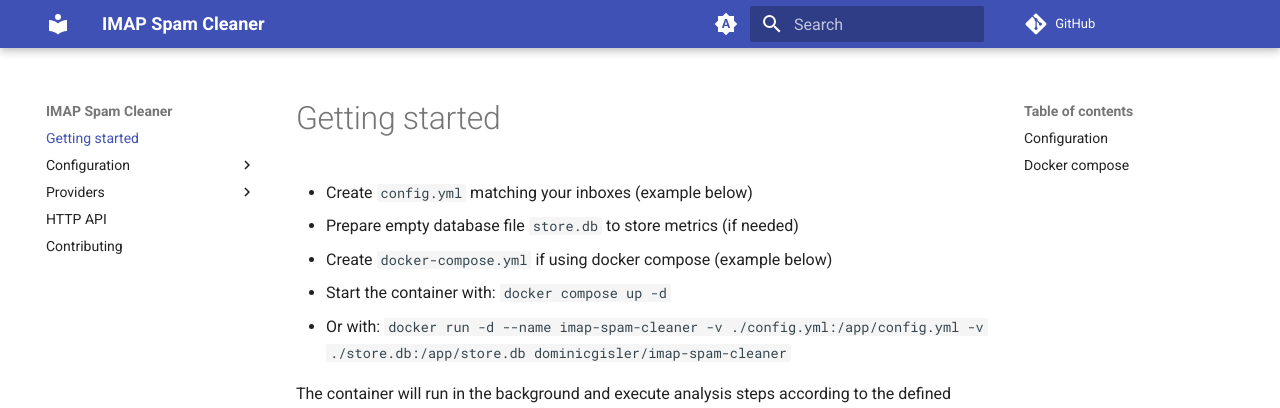
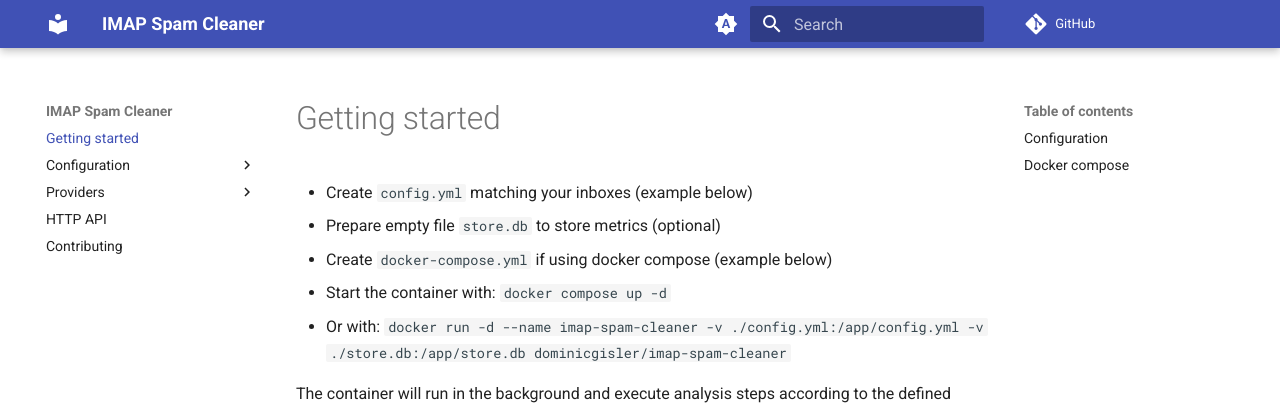
Before and after one commit to dominicgisler/imap-spam-cleaner, an MkDocs documentation site: the page built from docs/getting-started.md, in a window 1280 px wide and 900 px high. Shown: the top 408 px of the window. Built offline with MkDocs 1.6.1 and Material for MkDocs 9.7.7, drawn with Linux system fonts in a browser that asks for light colours; comment, search, counter and statistics services are not loaded.

Commit message:
optional database file mapping (#52)

````diff
--- a/docker-compose.yml
+++ b/docker-compose.yml
@@ -7,8 +7,8 @@ services:
     ports:
       - "8080:8080"
     volumes:
-      - ./config.yml:/app/config.yml:ro
-      - ./store.db:/app/store.db:rw
+      - ./config.yml:/app/config.yml:ro # required
+      - ./store.db:/app/store.db:rw     # optional
 
 # SpamAssassin is an optional service
 #  spamassassin:
--- a/docs/getting-started.md
+++ b/docs/getting-started.md
@@ -1,7 +1,7 @@
 # Getting started
 
 - Create `config.yml` matching your inboxes (example below)
-- Prepare empty database file `store.db` to store metrics (if needed)
+- Prepare empty file `store.db` to store metrics (optional)
 - Create `docker-compose.yml` if using docker compose (example below)
 - Start the container with: `docker compose up -d`
 - Or with: `docker run -d --name imap-spam-cleaner -v ./config.yml:/app/config.yml -v ./store.db:/app/store.db dominicgisler/imap-spam-cleaner`
@@ -95,6 +95,6 @@ services:
     ports:
       - "8080:8080"
     volumes:
-      - ./config.yml:/app/config.yml:ro
-      - ./store.db:/app/store.db:rw
+      - ./config.yml:/app/config.yml:ro # required
+      - ./store.db:/app/store.db:rw     # optional
 ```
````
Also changed, not shown: 1 other file.
